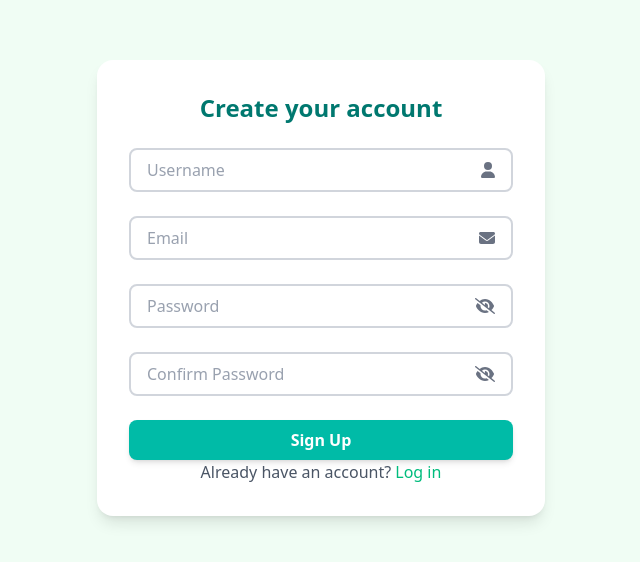
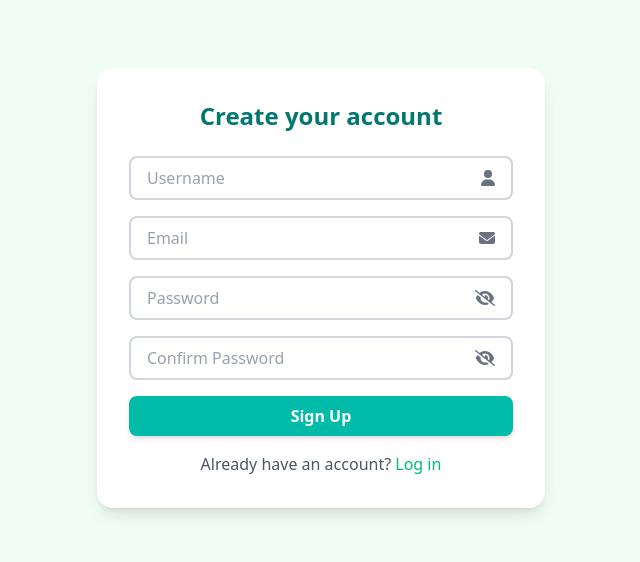
Before and after one commit to NutriTrack-CS25/NutriTrack, a React (Vite) app in the folder frontend/: page /signup in a window 1280 px wide. Shown: the part 112-674 px from the top of the page, without its empty margins (319-959 px from the left). Built offline with nearby package versions, Linux system fonts and the light colour scheme.

Commit message:
feat(form): implement form validation using zod

```diff
--- a/frontend/package.json
+++ b/frontend/package.json
@@ -16,12 +16,15 @@
     "@fortawesome/free-solid-svg-icons": "^6.7.2",
     "@fortawesome/react-fontawesome": "^0.2.2",
     "@heroicons/react": "^2.2.0",
+    "@hookform/resolvers": "^4.1.3",
     "@tailwindcss/vite": "^4.0.14",
     "react": "^19.0.0",
     "react-dom": "^19.0.0",
+    "react-hook-form": "^7.54.2",
     "react-router-dom": "^7.4.0",
     "react-slideshow-image": "^4.3.2",
-    "tailwindcss": "^4.0.14"
+    "tailwindcss": "^4.0.14",
+    "zod": "^3.24.2"
   },
   "devDependencies": {
     "@eslint/js": "^9.21.0",
--- a/frontend/src/components/FormInput.jsx
+++ b/frontend/src/components/FormInput.jsx
@@ -10,16 +10,19 @@ const FormInput = ({
   onToggle,
   value,
   onChange,
+  autoComplete,
+  ...rest
 }) => {
   return (
-    <div className="border-2 border-gray-300 rounded-lg flex justify-between px-4 py-2 mb-6 items-center  hover:shadow-[0_0_4px_#22c55e] focus-within:shadow-[0_0_4px_#22c55e]  transition-shadow">
+    <div className="border-2 border-gray-300 rounded-lg flex justify-between px-4 py-2 items-center  hover:shadow-[0_0_4px_#22c55e] focus-within:shadow-[0_0_4px_#22c55e]  transition-shadow">
       <input
+        {...rest}
         type={type}
         name={name}
         value={value}
         onChange={onChange}
         placeholder={placeholder}
-        required
+        autoComplete={autoComplete}
         className="flex-grow outline-none placeholder-gray-400 focus:placeholder-transparent"
       />
       {!toggleIcon && iconFa && (
--- a/frontend/src/pages/LogInPage.jsx
+++ b/frontend/src/pages/LogInPage.jsx
@@ -8,56 +8,73 @@ import {
   faEyeSlash,
 } from "@fortawesome/free-solid-svg-icons";
 import Button from "../components/Button";
-import { Link } from "react-router-dom";
+import { Link, useNavigate } from "react-router-dom";
+import { z } from "zod";
+import { useForm } from "react-hook-form";
+import { zodResolver } from "@hookform/resolvers/zod";
 
 const LogInPage = () => {
-  const [formData, setFormData] = useState({
-    email: "",
-    password: "",
+  const navigate = useNavigate();
+
+  const loginSchema = z.object({
+    email: z.string().email("Invalid email address"),
+    password: z
+      .string()
+      .min(6, "The password must contain at least 6 characters"),
   });
+
+  const {
+    register,
+    handleSubmit,
+    formState: { errors },
+  } = useForm({ resolver: zodResolver(loginSchema) });
+
   const [showPassword, setShowPassword] = useState(false);
 
-  const handleChange = (e) => {
-    setFormData({ ...formData, [e.target.name]: e.target.value });
+  const onSubmit = (data) => {
+    navigate("/");
   };
 
   return (
-    <div className="flex justify-center items-center min-h-screen bg-green-50">
+    <div className="flex justify-around items-center min-h-screen bg-green-50">
       <div className="w-full max-w-md bg-white p-8 rounded-2xl shadow-lg">
         <h2 className="text-2xl font-bold text-center text-teal-700 mb-6">
           Log in to your account
         </h2>
-        <form className="space-y-4">
+        <form className="space-y-2" onSubmit={handleSubmit(onSubmit)}>
           <div>
             <label htmlFor="email" className="font-bold">
               Email Address
             </label>
             <FormInput
-              type="email"
+              {...register("email")}
               name="email"
               placeholder="Email"
               iconFa={faEnvelope}
-              value={formData.email}
-              onChange={handleChange}
+              autoComplete="email"
             />
+            {errors.email && (
+              <p className="text-red-500 text-sm">{errors.email.message}</p>
+            )}
           </div>
           <div>
             <label htmlFor="password" className="font-bold">
               Password
             </label>
             <FormInput
+              {...register("password")}
               type={showPassword ? "text" : "password"}
               name="password"
               placeholder="Password"
               toggleIcon={showPassword ? faEye : faEyeSlash}
               onToggle={() => setShowPassword(!showPassword)}
-              value={formData.password}
-              onChange={handleChange}
+              autoComplete="current-password"
             />
+            {errors.password && (
+              <p className="text-red-500 text-sm">{errors.password.message}</p>
+            )}
           </div>
-          <Link to="/">
-            <Button className="w-full" text="Log In" />
-          </Link>
+          <Button className="w-full mt-2" text="Log In" type="submit" />
           <p className="text-center text-gray-600">
             Create new account?{" "}
             <Link to="/signup">
--- a/frontend/src/pages/SignUp/SignUpPage.jsx
+++ b/frontend/src/pages/SignUp/SignUpPage.jsx
@@ -7,20 +7,39 @@ import {
   faEyeSlash,
 } from "@fortawesome/free-solid-svg-icons";
 import Button from "../../components/Button";
-import { Link } from "react-router-dom";
+import { Link, useNavigate } from "react-router-dom";
+import { z } from "zod";
+import { useForm } from "react-hook-form";
+import { zodResolver } from "@hookform/resolvers/zod";
 
 const SignUpPage = () => {
-  const [formData, setFormData] = useState({
-    username: "",
-    email: "",
-    password: "",
-    confirmPassword: "",
+  const navigate = useNavigate();
+  const [error, setError] = useState(null);
+  const signupSchema = z.object({
+    username: z.string().min(3, "Username must be at least 3 characters"),
+    email: z.string().email("Invalid email address"),
+    password: z
+      .string()
+      .min(6, "The password must contain at least 6 characters"),
+    confirmPassword: z.string(),
   });
+
+  const {
+    register,
+    handleSubmit,
+    formState: { errors },
+  } = useForm({ resolver: zodResolver(signupSchema) });
+
   const [showPassword, setShowPassword] = useState(false);
+
   const [showConfirmPassword, setShowConfirmPassword] = useState(false);
 
-  const handleChange = (e) => {
-    setFormData({ ...formData, [e.target.name]: e.target.value });
+  const onSubmit = (data) => {
+    if (data.password !== data.confirmPassword) {
+      setError("Password do not match y MF!");
+    } else {
+      navigate("/login");
+    }
   };
 
   return (
@@ -29,44 +48,51 @@ const SignUpPage = () => {
         <h2 className="text-2xl font-bold text-center text-teal-700 mb-6">
           Create your account
         </h2>
-        <form className="space-y-4">
+        <form className="space-y-4" onSubmit={handleSubmit(onSubmit)}>
           <FormInput
+            {...register("username")}
             type="text"
             name="username"
             placeholder="Username"
             iconFa={faUser}
-            value={formData.username}
-            onChange={handleChange}
+            autoComplete="name"
           />
+          {errors.username && (
+            <p className="text-red-500 text-sm">{errors.username.message}</p>
+          )}
           <FormInput
-            type="email"
+            {...register("email")}
             name="email"
             placeholder="Email"
             iconFa={faEnvelope}
-            value={formData.email}
-            onChange={handleChange}
+            autoComplete="email"
           />
+          {errors.email && (
+            <p className="text-red-500 text-sm">{errors.email.message}</p>
+          )}
           <FormInput
+            {...register("password")}
             type={showPassword ? "text" : "password"}
             name="password"
             placeholder="Password"
             toggleIcon={showPassword ? faEye : faEyeSlash}
             onToggle={() => setShowPassword(!showPassword)}
-            value={formData.password}
-            onChange={handleChange}
+            autoComplete="new-password"
           />
+          {errors.password && (
+            <p className="text-red-500 text-sm">{errors.password.message}</p>
+          )}
           <FormInput
+            {...register("confirmPassword")}
             type={showConfirmPassword ? "text" : "password"}
             name="confirmPassword"
             placeholder="Confirm Password"
             toggleIcon={showConfirmPassword ? faEye : faEyeSlash}
             onToggle={() => setShowConfirmPassword(!showConfirmPassword)}
-            value={formData.confirmPassword}
-            onChange={handleChange}
+            autoComplete="off"
           />
-          <Link to="/login">
-            <Button className="w-full" text="Sign Up" />
-          </Link>
+          {error && <p className="text-red-500 text-sm">{error}</p>}
+          <Button className="w-full" text="Sign Up" type="submit" />
           <p className="text-center text-gray-600">
             Already have an account?{" "}
             <Link to="/login">
```
Also changed, not shown: 1 other file (tests, documents, lock files or other folders).
